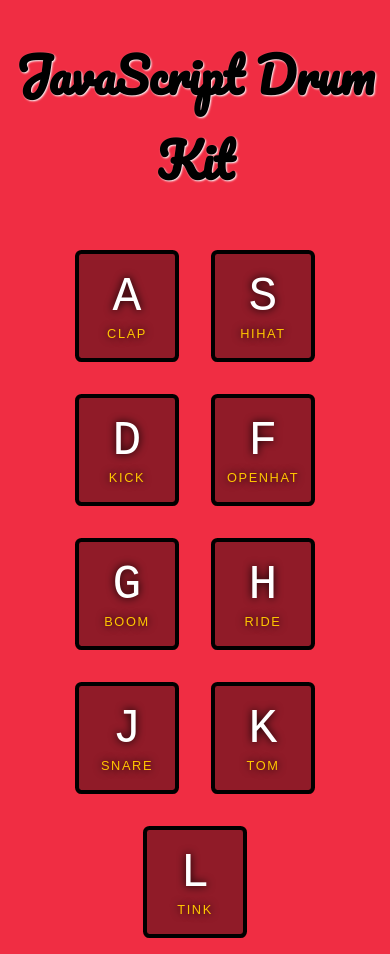
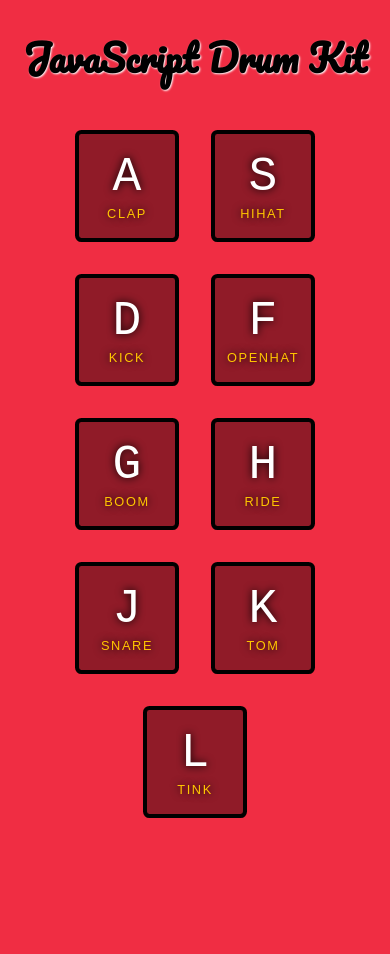
Before and after one commit to toowee-le/drum-kit, a plain HTML site: page index.html in a window 390 px wide. After the commit the page ends 844 px from the top, so only its background shows below. Drawn offline with Linux system fonts and the light colour scheme.

Commit message:
Add media queries to make the heading mobile responsive

```diff
--- a/style.css
+++ b/style.css
@@ -51,3 +51,9 @@ kbd {
   letter-spacing: .1rem;
   color: #ffc600;
 }
+
+@media (max-width: 580px) {
+  h1 {
+    font-size: 2.3rem;
+  }
+}
```
